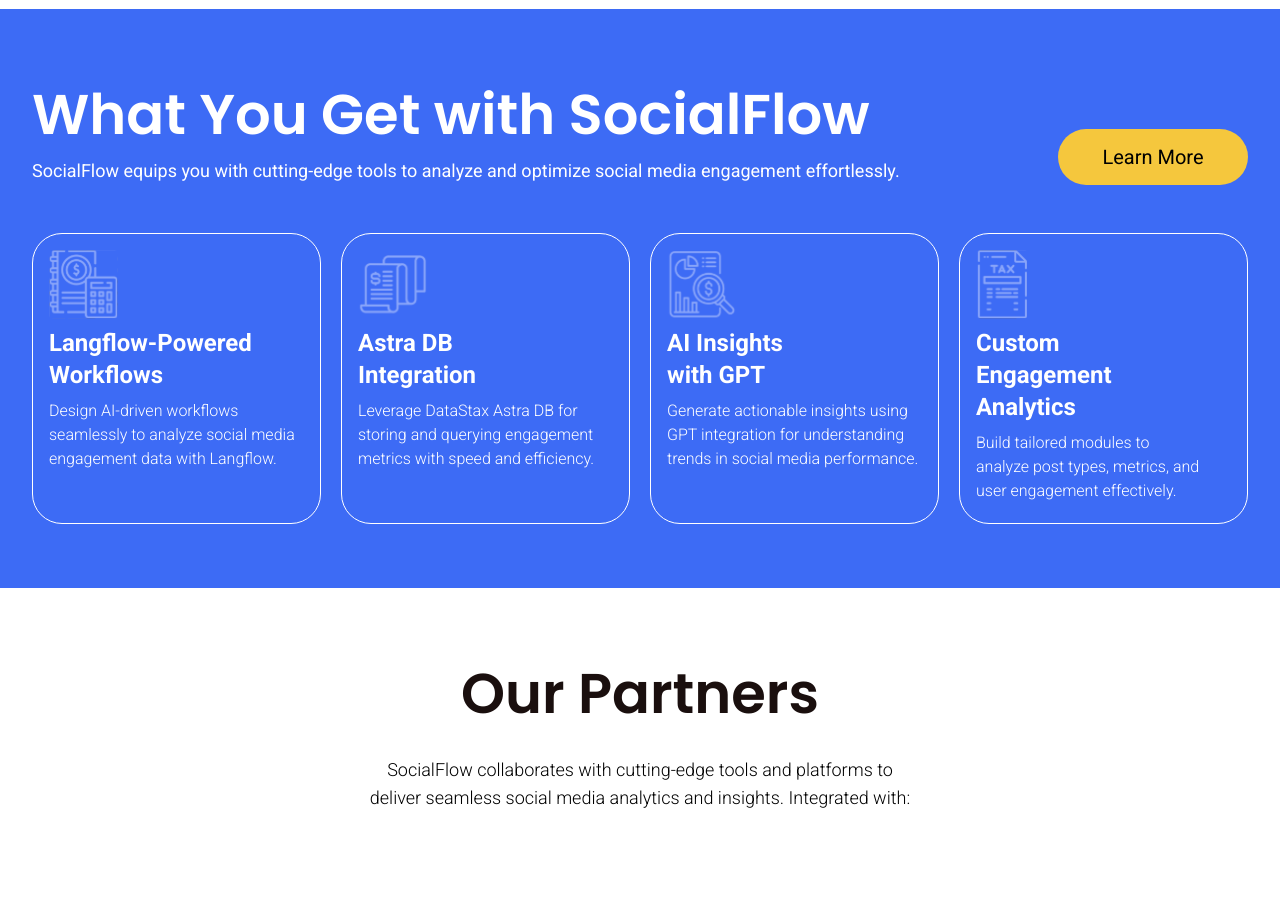
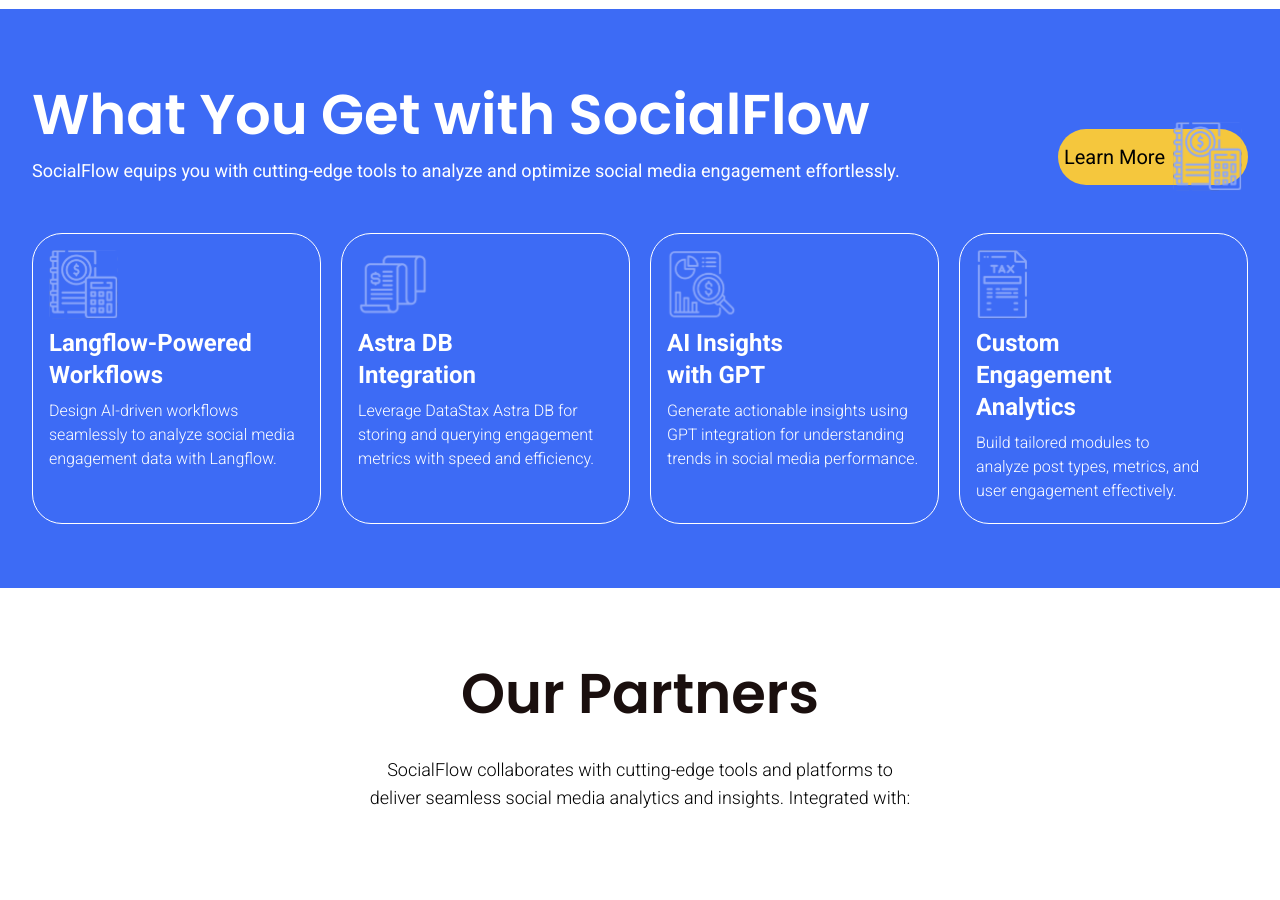
Before and after one commit to Shubham7204/team_dedsec_levelsupermind, a Next.js app: page / in a window 1280 px wide. Shown: the part 1980-2880 px from the top of the page. Built offline with nearby package versions, Linux system fonts and the light colour scheme.

Commit message:
error fix

```diff
--- a/components/Home/WhatYouGet.tsx
+++ b/components/Home/WhatYouGet.tsx
@@ -44,7 +44,11 @@
               optimize social media engagement effortlessly.
             </p>
           </div>
-          <GetStartedBtnYellow text="Learn More" />
+          <GetStartedBtnYellow
+            text="Learn More"
+            href="https://socialflow.streamlit.app/"
+            icon={<Icons.BookKeeping className="text-xl" />}
+          />
         </div>
         {/* Cards Here */}
         <div className="w-full grid md:grid-cols-2 lg:grid-cols-4 gap-5">
```
